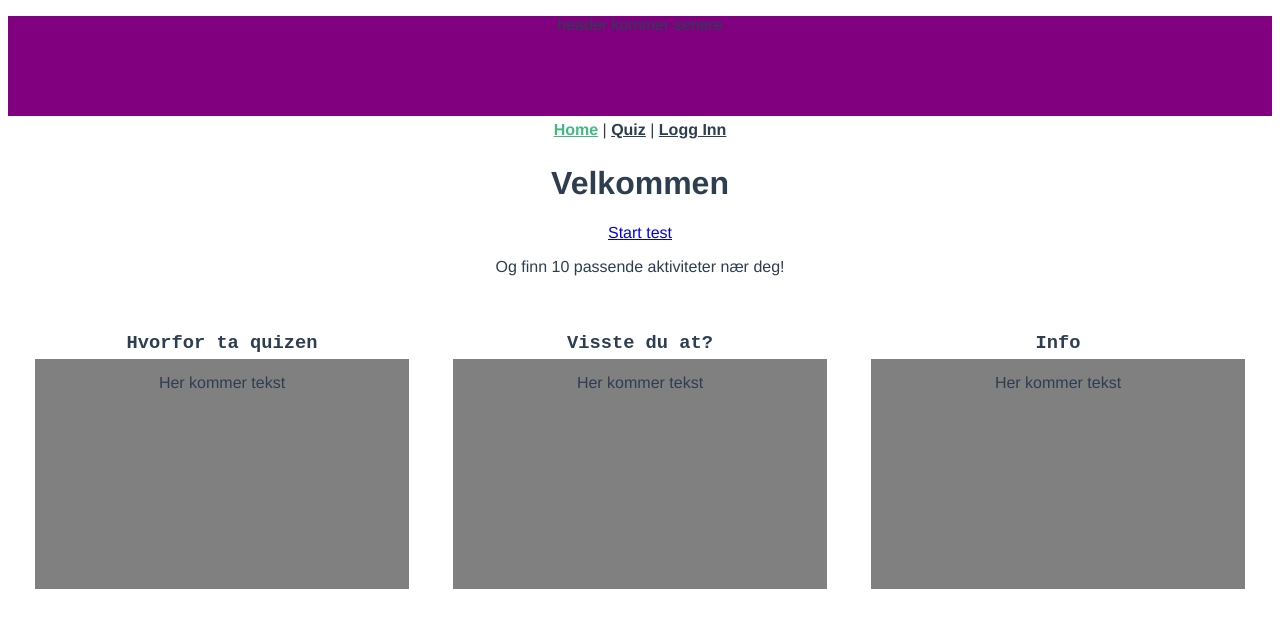
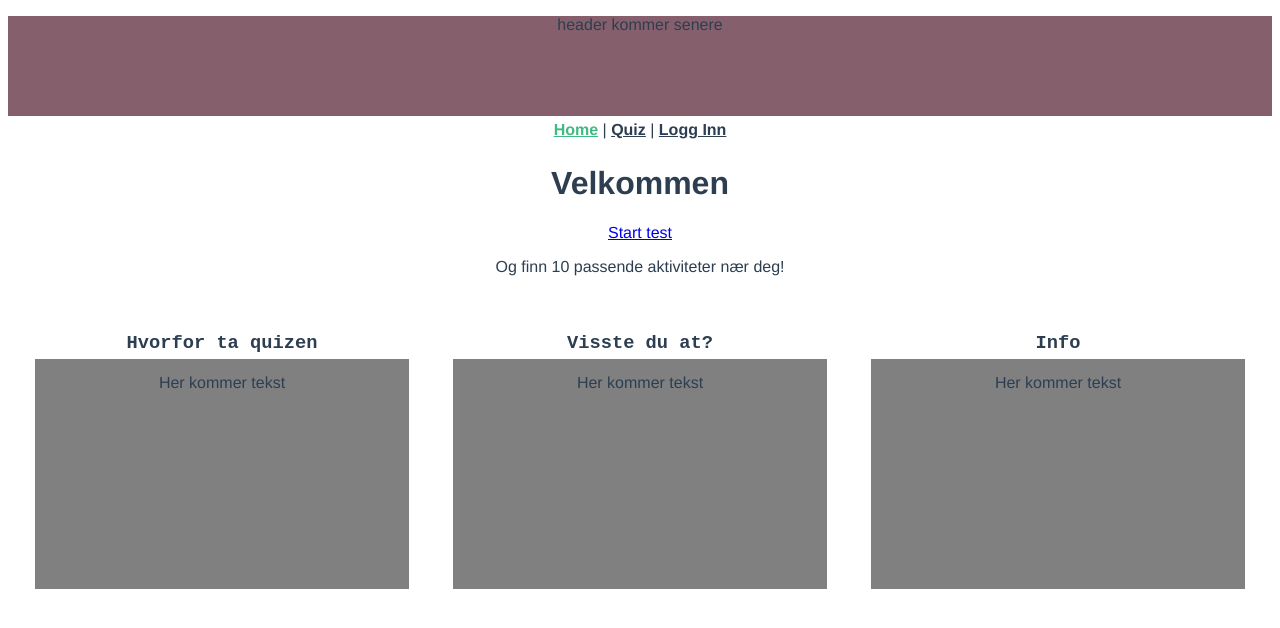
Before and after one commit to h579668/Bachelor, a Vue app in the folder trymes-nettside/: page / in a window 1280 px wide. Shown: the top 628 px of the page. Built offline with nearby package versions, Linux system fonts and the light colour scheme.

Commit message:
Endret farge

```diff
--- a/trymes-nettside/src/App.vue
+++ b/trymes-nettside/src/App.vue
@@ -24,7 +24,7 @@
 #header {
   width: 100%;
   height: 100px;
-  background-color: purple;
+  background-color: #865F6D;
 }
 
 #nav {
```
